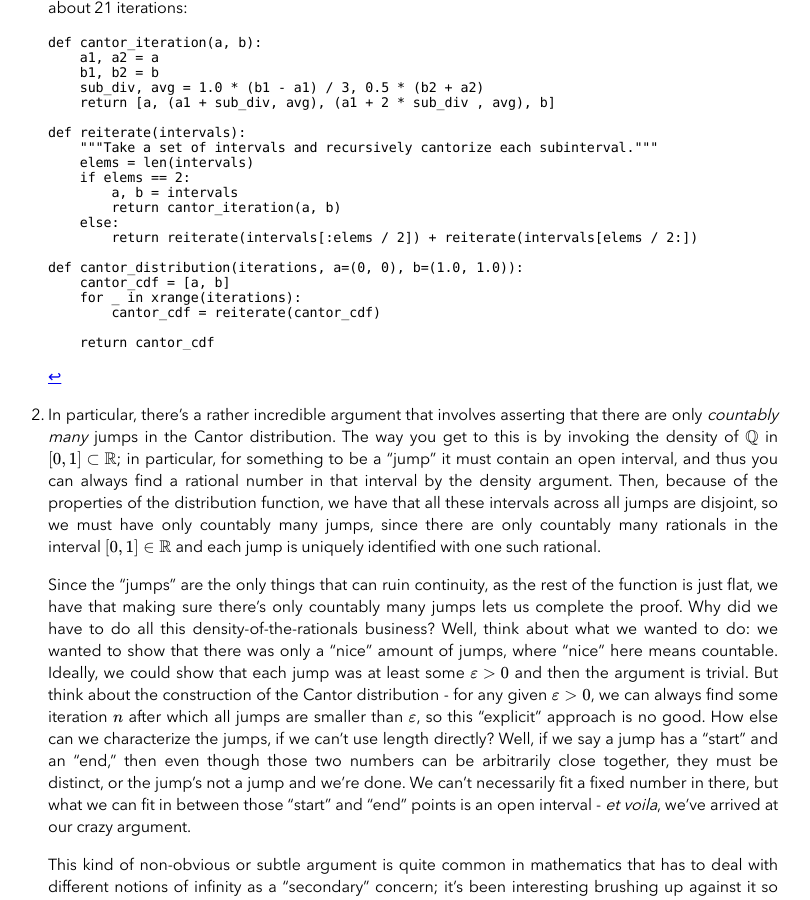
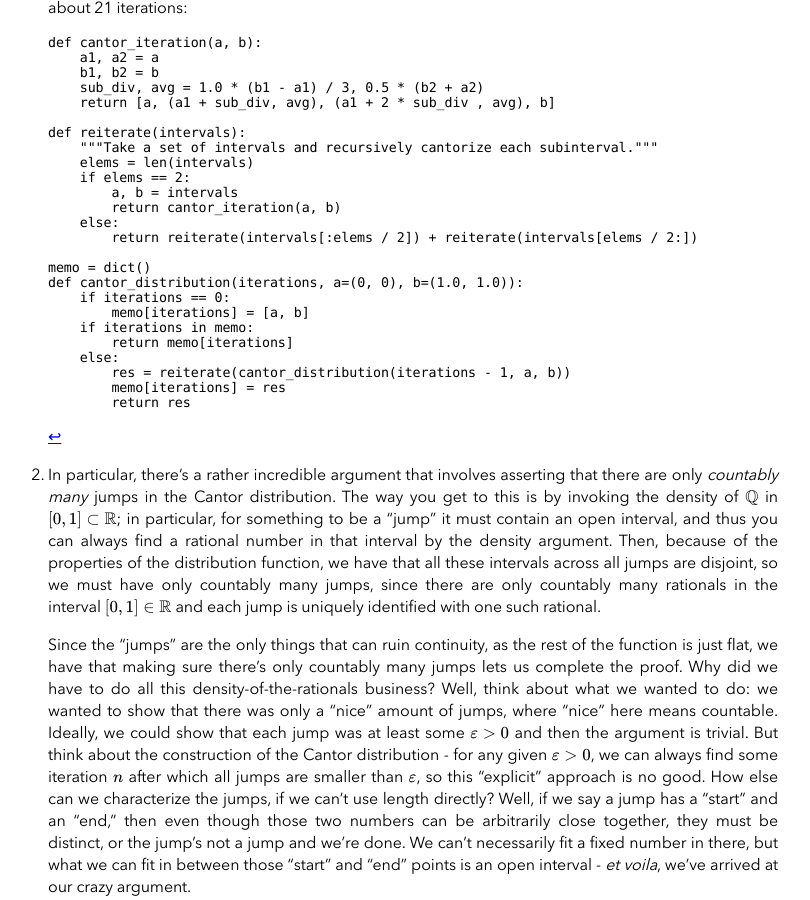
Before and after one commit to neilvyas/neilvyas.github.io, a Jekyll site: the page built from _posts/2016-10-12-intro-proba.md, in a window 1280 px wide and 900 px high, scrolled down 1865 px. Shown: the whole window, without its empty margins (247-1057 px from the left). Built offline with Jekyll 4.4.1, drawn with Linux system fonts in a browser that asks for light colours; formulas are drawn with MathJax 3.

Commit message:
updating code sample

````diff
--- a/_posts/2016-10-12-intro-proba.md
+++ b/_posts/2016-10-12-intro-proba.md
@@ -89,12 +89,16 @@ fulfill the following interface:
         else:
             return reiterate(intervals[:elems / 2]) + reiterate(intervals[elems / 2:])
 
+    memo = dict()
     def cantor_distribution(iterations, a=(0, 0), b=(1.0, 1.0)):
-        cantor_cdf = [a, b]
-        for _ in xrange(iterations):
-            cantor_cdf = reiterate(cantor_cdf)
-
-        return cantor_cdf
+        if iterations == 0:
+            memo[iterations] = [a, b]
+        if iterations in memo:
+            return memo[iterations]
+        else:
+            res = reiterate(cantor_distribution(iterations - 1, a, b))
+            memo[iterations] = res
+            return res
     ```
 
 [^continuity]:
````
